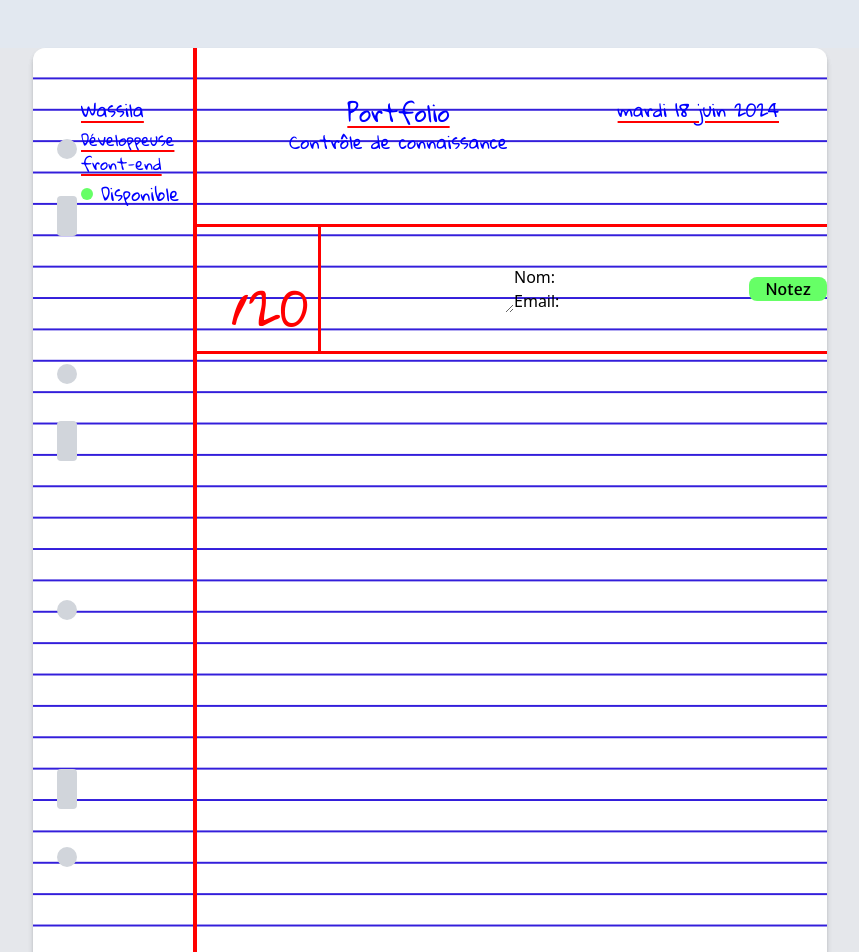
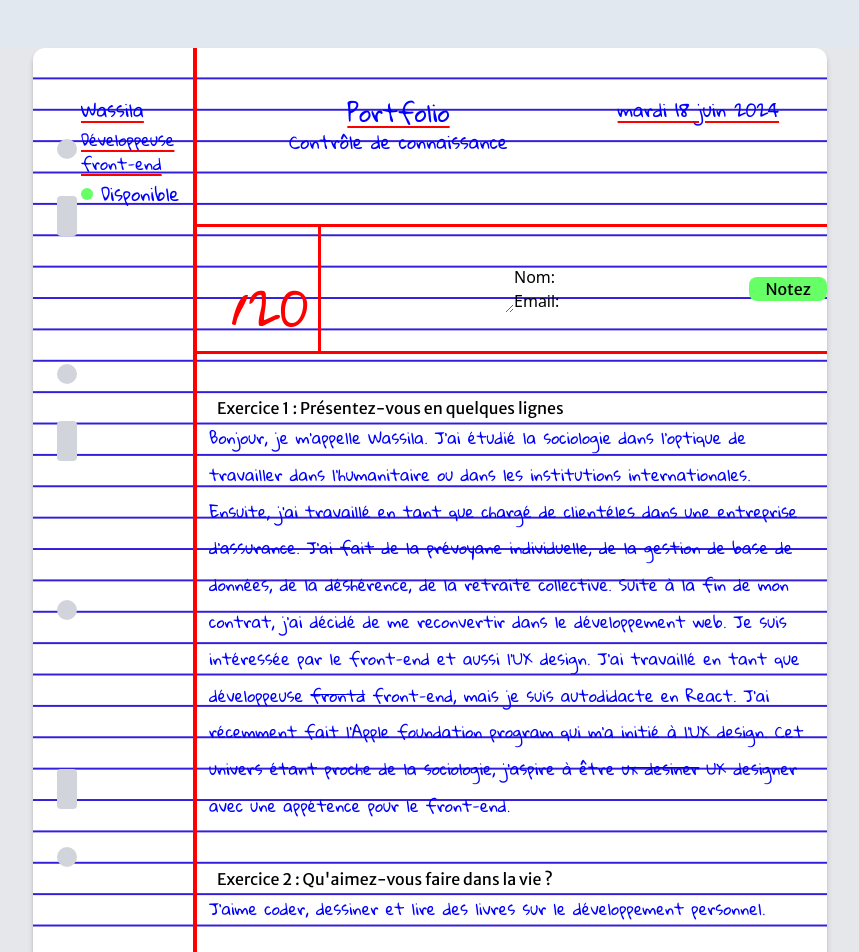
Before and after one commit to LaWass1864/autodit-react, a React (Create React App) app: page / in a window 1280 px wide. Shown: the top 952 px of the page, without its empty margins (210-1069 px from the left). Built offline with nearby package versions, Linux system fonts and the light colour scheme.

Commit message:
css style section ok. il faut ajouté les rayures et le surlignement

```diff
--- a/src/component/Paper.js
+++ b/src/component/Paper.js
@@ -1,6 +1,7 @@
 import React from 'react';
 import Header from './Header';
 import Note from './Note';
+import Section from './Section';
 
 const Paper = () => {
   return (
@@ -40,6 +41,8 @@ const Paper = () => {
           <Header />
           {/* Encadré avec la note et l'appréciation */}
           <Note />
+          {/* Section 1 */}
+       <Section />
         </div>
       </div>
     </div>
--- /dev/null
+++ b/src/component/QuestionReponse.js
@@ -0,0 +1,12 @@
+import React from 'react';
+
+const QuestionReponse = ({ question, reponse }) => {
+  return (
+    <div className="question-reponse">
+      <h2 className="question font-merriweather">{question}</h2>
+      <p className="reponse font-gloria text-custom-blue font-medium leading-10" dangerouslySetInnerHTML={{ __html: reponse }}></p>
+    </div>
+  );
+};
+
+export default QuestionReponse;
--- /dev/null
+++ b/src/component/Section.js
@@ -0,0 +1,19 @@
+import React from 'react';
+import questions from '../data/questionsResponses.json';
+import QuestionReponse from '../component/QuestionReponse';
+
+const Section = () => {
+  return (
+    <div className="section">
+      {questions.map((item, index) => (
+        <QuestionReponse
+          key={index}
+          question={item.question}
+          reponse={item.reponse}
+        />
+      ))}
+    </div>
+  );
+}
+
+export default Section;
--- /dev/null
+++ b/src/data/questionsResponses.json
@@ -0,0 +1,10 @@
+[
+  {
+    "question": "Exercice 1 : Présentez-vous en quelques lignes",
+    "reponse": "Bonjour, je m'appelle Wassila. J'ai étudié la <span class='highlight'>sociologie</span> dans l'optique de travailler dans l'humanitaire ou dans les institutions internationales. Ensuite, j'ai travaillé en tant que chargé de clientéles dans une entreprise d'assurance. J'ai fait de la prévoyane individuelle, de la gestion de base de données, de la déshérence, de la retraite collective. Suite à la fin de mon contrat, j'ai décidé de me reconvertir dans le <span class='highlight'>développement web</span>. Je suis intéressée par le <span class='highlight'>front-end</span> et aussi l'<span class='highlight'>UX design</span>. J'ai travaillé en tant que développeuse <span class='strike'>frontd</span> <span class='highlight'>front-end</span>, mais je suis autodidacte en React. J'ai récemment fait l'Apple foundation program qui m'a initié à l'<span class='highlight'>UX design</span>. Cet univers étant proche de la <span class='highlight'>sociologie</span>, j'aspire à être <span class='strike'>ux desiner</span> <span class='highlight'>UX designer</span> avec une appétence pour le <span class='highlight'>front-end</span>."
+  },
+  {
+    "question": "Exercice 2 : Qu'aimez-vous faire dans la vie ?",
+    "reponse": "J'aime <span class='highlight'>coder</span>, <span class='highlight'>dessiner</span> et <span class='highlight'>lire</span> des livres sur <span class='highlight'>le développement personnel</span>."
+  }
+]
--- a/src/index.css
+++ b/src/index.css
@@ -22,7 +22,8 @@
 
 /* Classe pour Gloria Hallelujah */
 .font-gloria {
-  font-family: 'Gloria Hallelujah', cursive;
+   font-family: 'Gloria Hallelujah', cursive;
+
 }
 
 /* Classe pour Merriweather Sans */
@@ -67,9 +68,12 @@ body {
 .note-appreciation-container {
   display: flex;
   align-items: center;
-  margin-left: 8rem; /* Alignement avec la marge */
-  margin-right: 2rem; /* Ajustement pour qu'il ne dépasse pas */
-  width: calc(100% - 6rem); /* Ajustement pour tenir compte des marges */
+  margin-left: 8rem;
+  /* Alignement avec la marge */
+  margin-right: 2rem;
+  /* Ajustement pour qu'il ne dépasse pas */
+  width: calc(100% - 6rem);
+  /* Ajustement pour tenir compte des marges */
   border-top: 3px solid var(--custom-red);
   border-bottom: 3px solid var(--custom-red);
   box-sizing: border-box;
@@ -78,32 +82,41 @@ body {
 }
 
 .note-title-container {
-  width: 14rem; /* Largeur fixe pour la partie gauche */
+  width: 14rem;
+  /* Largeur fixe pour la partie gauche */
   display: flex;
-  flex-direction: column; /* Affichage en colonne */
-  align-items: center; /* Alignement centré */
-  padding-left: 1rem; /* Espacement à gauche */
+  flex-direction: column;
+  /* Affichage en colonne */
+  align-items: center;
+  /* Alignement centré */
+  padding-left: 1rem;
+  /* Espacement à gauche */
   position: relative;
   border-left: 3px solid var(--custom-red);
   border-right: 3px solid var(--custom-red);
-  overflow: hidden; /* Assurez-vous que rien ne dépasse */
+  overflow: hidden;
+  /* Assurez-vous que rien ne dépasse */
   justify-content: center;
   height: 130px;
 }
+
 .note-content {
   display: flex;
   align-items: center;
   justify-content: space-between;
-  width: 100%; /* Utiliser toute la largeur disponible */
+  width: 100%;
+  /* Utiliser toute la largeur disponible */
 }
 
 .note-value {
-  font-size: 3rem; /* Augmentez la taille de la police */
+  font-size: 3rem;
+  /* Augmentez la taille de la police */
   color: var(--custom-red);
   position: absolute;
   top: 0;
   left: 30;
-  margin: 20px; /* Espacement par rapport au bord */
+  margin: 20px;
+  /* Espacement par rapport au bord */
 }
 
 .max-note {
@@ -112,13 +125,52 @@ body {
   position: absolute;
   bottom: 0;
   right: 0;
-  margin: 10px; /* Espacement par rapport au bord */
+  margin: 10px;
+  /* Espacement par rapport au bord */
 }
 
 .note-text-container {
-  flex-grow: 1; /* Utilisation du reste de l'espace disponible */
+  flex-grow: 1;
+  /* Utilisation du reste de l'espace disponible */
   display: flex;
-  align-items: center; /* Alignement vertical centré */
-  padding-left: 1rem; /* Espacement à gauche */
+  align-items: center;
+  /* Alignement vertical centré */
+  padding-left: 1rem;
+  /* Espacement à gauche */
   color: var(--custom-red);
 }
+
+/* Style de la section  */
+
+.section {
+  margin-left: 9rem;
+  /* Alignement avec la marge */
+  margin-right: 2rem;
+  /* Ajustement pour qu'il ne dépasse pas */
+  width: calc(100% - 6rem);
+  /* Ajustement pour tenir compte des marges */
+  box-sizing: border-box;
+  height: 130px;
+  position: relative;
+
+}
+
+.question {
+  margin-top: 42px;
+  margin-left: 0.5rem;
+}
+
+.reponse {
+  white-space: pre-wrap; /* Permet de gérer les retours à la ligne */
+  overflow-wrap: break-word; /* Permet de casser les mots trop longs */
+  overflow: hidden; /* Masque le débordement de texte */
+  line-height: 2.3rem; /* Ajouter de l'espace entre les lignes */
+  width: calc(100% - 2rem);
+}
+
+.highlight {
+  background-color:  var(--custom-icterine);
+}
+.strike {
+  text-decoration: line-through;
+}
```
